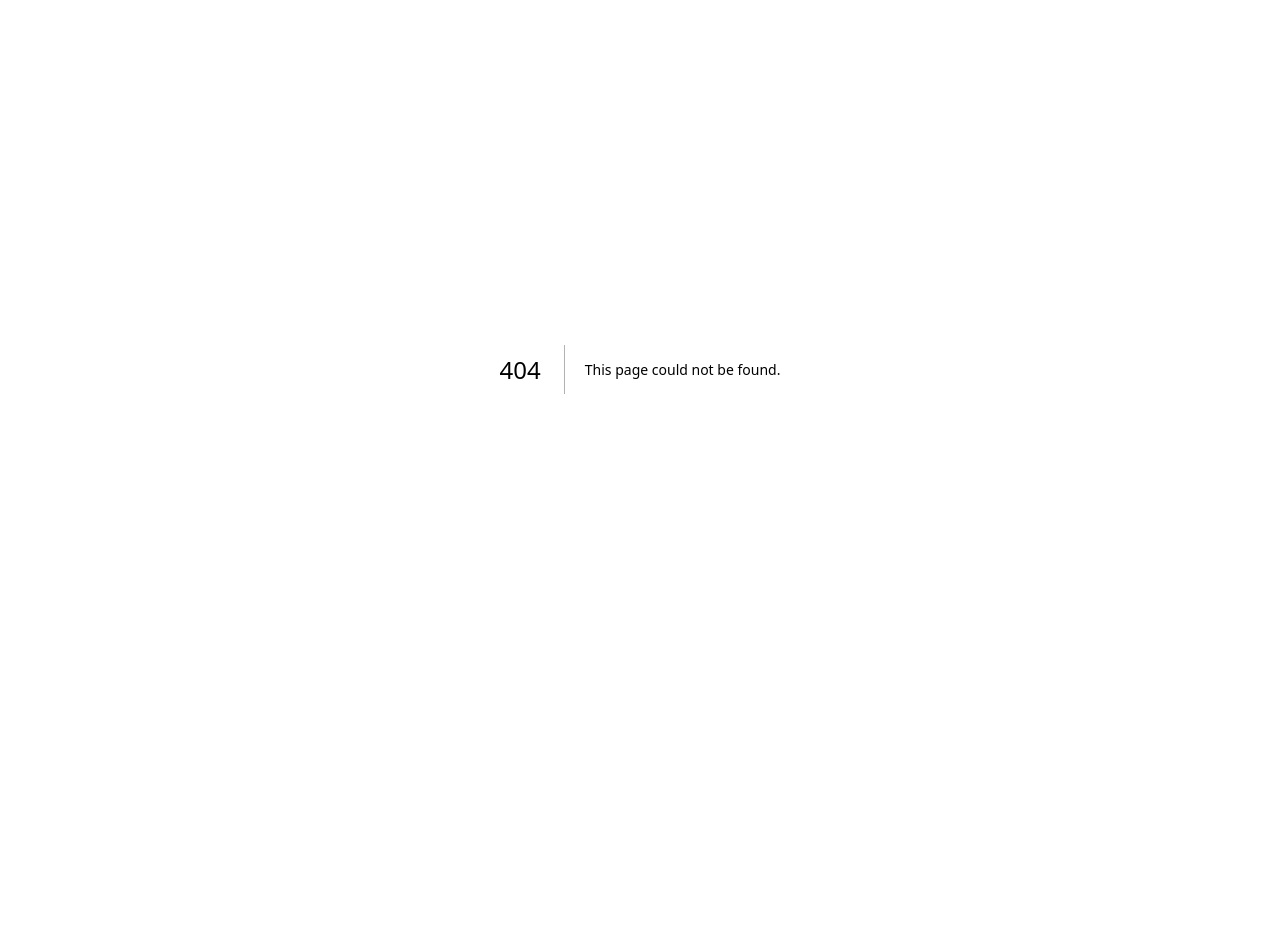
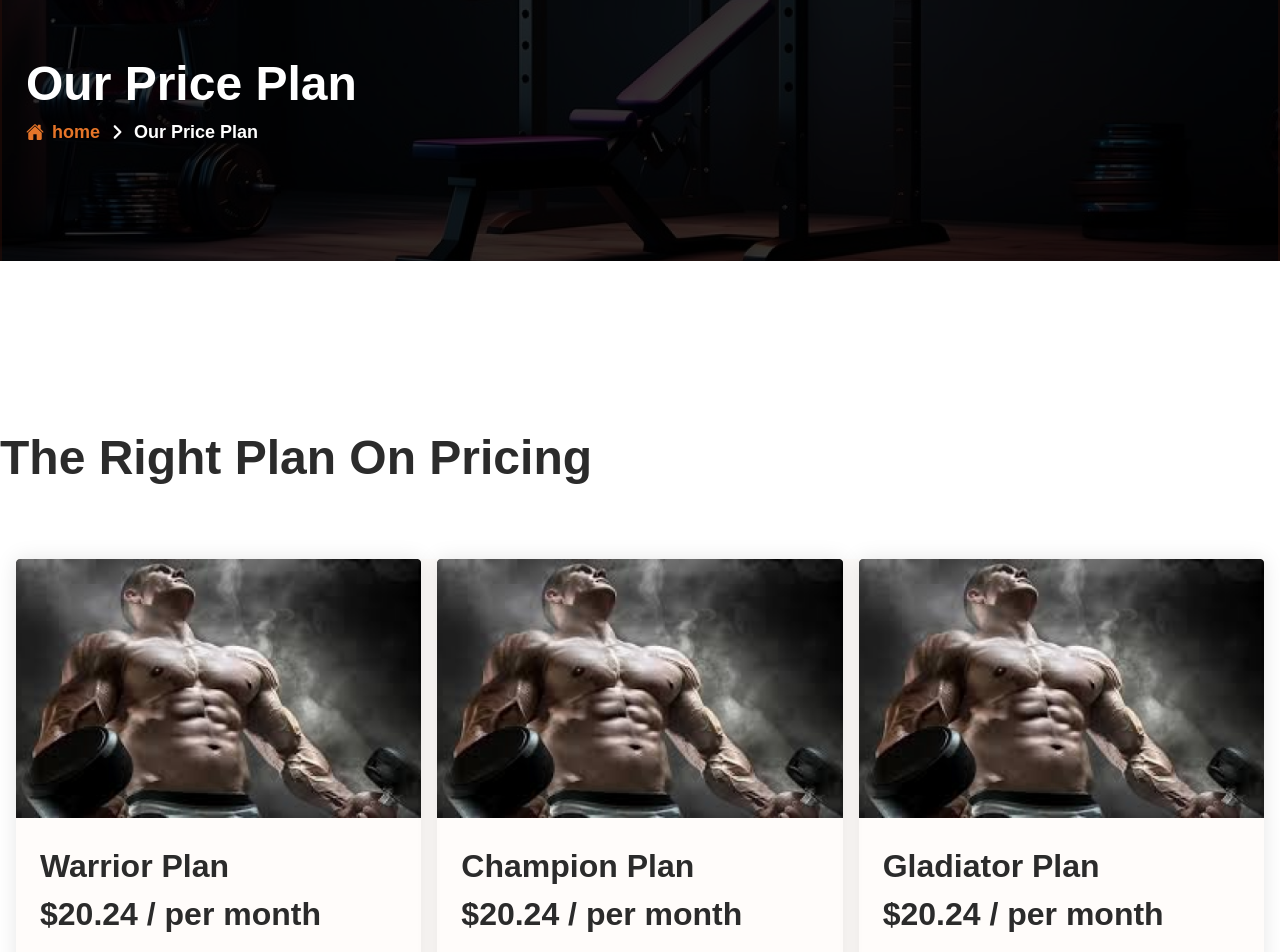
Before and after one commit to Azhar190238/GymStick, a Next.js app: page /allprice in a window 1280 px wide. Before the commit this address had no page. Shown: the part 180-1132 px from the top of the page. Built offline with nearby package versions, Linux system fonts and the light colour scheme.

Commit message:
Alhamdulilah done

```diff
--- /dev/null
+++ b/src/app/allprice/page.tsx
@@ -0,0 +1,12 @@
+
+import AllPrice from "../components/AllPrice/AllPrice";
+import BasicHeader from "../components/shared/BasicHeader";
+
+export default function Classes() {
+    return (
+     <div >
+       <BasicHeader heading="Our Price Plan" subHeading="home"/>
+         <AllPrice></AllPrice>
+
+     </div>
+    )}
--- /dev/null
+++ b/src/app/components/AllPrice/AllPrice.tsx
@@ -0,0 +1,35 @@
+'use client';
+import React from 'react';
+
+import PricingCard from '../card/PricingCard';
+const pricing = [
+    { name: 'Warrior plan', price: 20.24, deadLine: 'per month', plan: ['8-12 Training Consultations', 'Training Guidance', '1 Body Composition Analysis', '2 Tabata Sessions', '1 Sauna Treatment'] },
+    { name: 'Champion plan', price: 20.24, deadLine: 'per month', plan: ['8-12 Training Consultations', 'Training Guidance', '1 Body Composition Analysis', '2 Tabata Sessions', '1 Sauna Treatment'] },
+    { name: 'Gladiator plan', price: 20.24, deadLine: 'per month', plan: ['8-12 Training Consultations', 'Training Guidance', '1 Body Composition Analysis', '2 Tabata Sessions', '1 Sauna Treatment'] },
+    { name: 'Warrior plan', price: 80.24, deadLine: 'per year', plan: ['8-12 Training Consultations', 'Training Guidance', '1 Body Composition Analysis', '2 Tabata Sessions', '1 Sauna Treatment'] },
+    { name: 'Champion plan', price: 80.24, deadLine: 'per year', plan: ['8-12 Training Consultations', 'Training Guidance', '1 Body Composition Analysis', '2 Tabata Sessions', '1 Sauna Treatment'] },
+    { name: 'Gladiator plan', price: 80.24, deadLine: 'per year', plan: ['8-12 Training Consultations', 'Training Guidance', '1 Body Composition Analysis', '2 Tabata Sessions', '1 Sauna Treatment'] }
+];
+
+const AllPrice: React.FC = () => {
+    return (
+        <section className='max-w-[1320px] mx-auto my-10'>
+            <h1 className='heading mb-14'>The Right plan on pricing</h1>
+            <div className="p-4 ">
+                <div className='grid grid-cols-1 md:grid-cols-2 lg:grid-cols-3 gap-4 bg-[#E6752905]'>
+                    {pricing.map((price, index) => (
+                        <PricingCard
+                            key={index}
+                            name={price.name}
+                            price={price.price}
+                            deadLine={price.deadLine}
+                            plan={price.plan}
+                        />
+                    ))}
+                </div>
+            </div>
+        </section>
+    );
+};
+
+export default AllPrice;
--- a/src/app/components/card/PricingCard.tsx
+++ b/src/app/components/card/PricingCard.tsx
@@ -7,7 +7,7 @@ interface PricingCardProps {
     plan: string[];
 }
 
-const PricingCard: React.FC<PricingCardProps> = ({ name, price,  plan }) => {
+const PricingCard: React.FC<PricingCardProps> = ({ name, price,  plan, deadLine }) => {
     return (
         <section className='hover:scale-105 transition-all duration-500 group  shadow-custom-light'>
             <div>
@@ -15,7 +15,7 @@ const PricingCard: React.FC<PricingCardProps> = ({ name, price,  plan }) => {
             </div>
             <div className='p-6'>
                 <div className=' font-montserrat text-[32px] font-bold text-secondary group-hover:text-primary capitalize '>{name} </div>
-                <p className='font-bold font-montserrat text-secondary group-hover:text-primary text-[32px]'>${price}</p>
+                <p className='font-bold font-montserrat text-secondary group-hover:text-primary text-[32px]'>${price} / {deadLine}</p>
                 <div className='py-5 '>
                     <ul className='text-[20px] font-normal capitalize list-none pl-4'>
                         {plan.map((item, index) => (
--- a/src/app/components/home2/Monthly.tsx
+++ /dev/null
@@ -1,32 +0,0 @@
-import React from 'react';
-import PricingCard from '../card/PricingCard';
-
-const pricing = [
-    { name: 'Warrior plan', price: 20.24, deadLine: 'per month', plan: ['8-12 Training Consultations', 'Training Guidance', '1 Body Composition Analysis', '2 Tabata Sessions', '1 Sauna Treatment'] },
-    { name: 'Champion plan', price: 20.24, deadLine: 'per month', plan: ['8-12 Training Consultations', 'Training Guidance', '1 Body Composition Analysis', '2 Tabata Sessions', '1 Sauna Treatment'] },
-    { name: 'Gladiator plan', price: 20.24, deadLine: 'per month', plan: ['8-12 Training Consultations', 'Training Guidance', '1 Body Composition Analysis', '2 Tabata Sessions', '1 Sauna Treatment'] }
-];
-
-
-
-
-const Monthly: React.FC = () => {
-    return (
-        <section className='max-w-[1320px] mx-auto'>
-            <div className='grid grid-cols-1 md:grid-cols-3 gap-4 bg-[#E6752905]'>
-
-                {pricing.map((price, index) => (
-                    <PricingCard
-                        key={index}
-                        name={price.name}
-                        price={price.price}
-                        deadLine={price.deadLine}
-                        plan={price.plan}
-                    />
-                ))}
-            </div>
-        </section>
-    );
-};
-
-export default Monthly;
--- a/src/app/components/shared/Navbar.tsx
+++ b/src/app/components/shared/Navbar.tsx
@@ -14,21 +14,18 @@ const links = [
   { name: 'Service', path: '/service' },
   { name: 'Shop', path: '/shop' },
   { name: 'Blogs', path: '/blogs' },
-  { name: 'More', dropdownItems: [{ name: 'Contact', href: '/contact' }, { name: 'More 2', href: '/more2' }] },
+  { name: 'More', dropdownItems: [{ name: 'Contact', href: '/contact' }, { name: 'FAQ', href: '/faq' }, { name: 'Price Plan', href: '/allprice' }] },
 ];
 
 const Navbar: React.FC = () => {
   const [activeLink, setActiveLink] = useState('');
   const [isOpen, setIsOpen] = useState(false);
   const router = useRouter();
-
-  // Set active link based on current route
   useEffect(() => {
     const currentPath = window.location.pathname;
-    // Find the link whose path matches the current path
     const activeItem = links.find(link => link.path === currentPath || (link.dropdownItems && link.dropdownItems.some(item => item.href === currentPath)));
     if (activeItem) {
-      setActiveLink(activeItem.name); // Set the active link to the matched route
+      setActiveLink(activeItem.name);
     }
   }, [router]);
 
```
